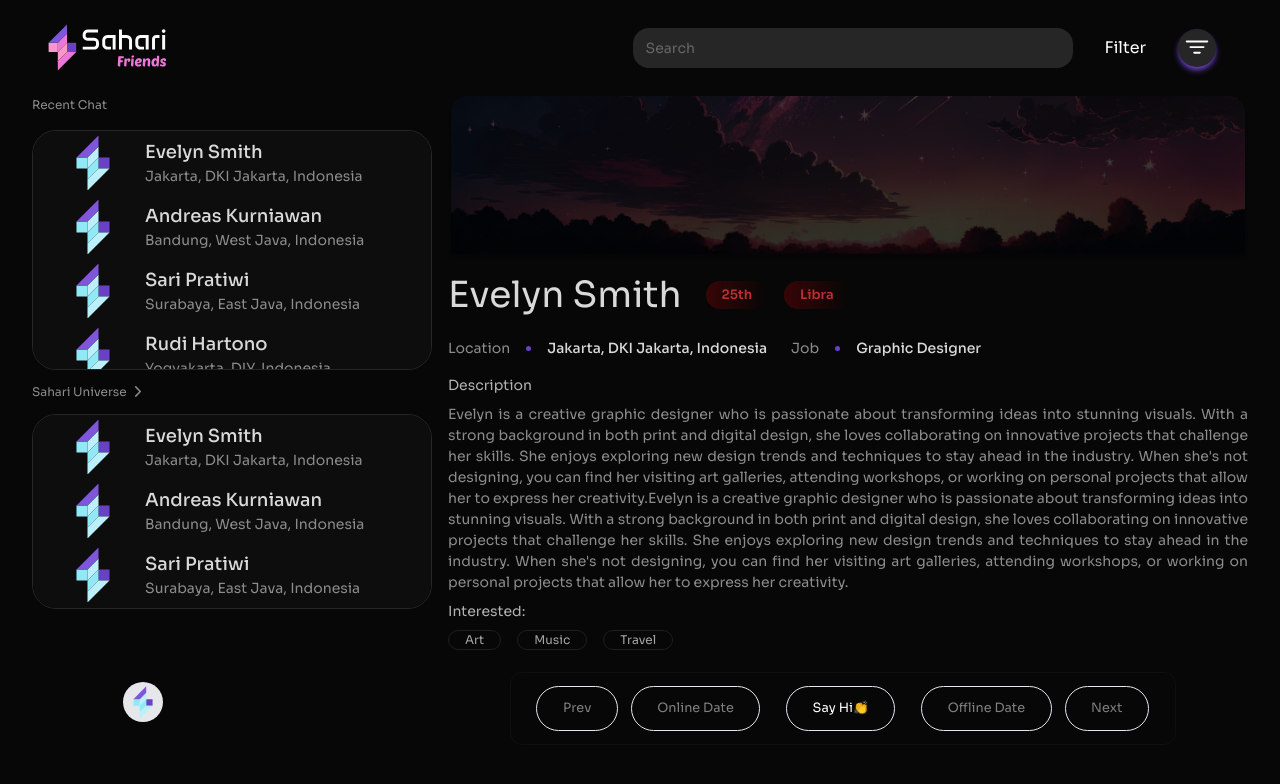
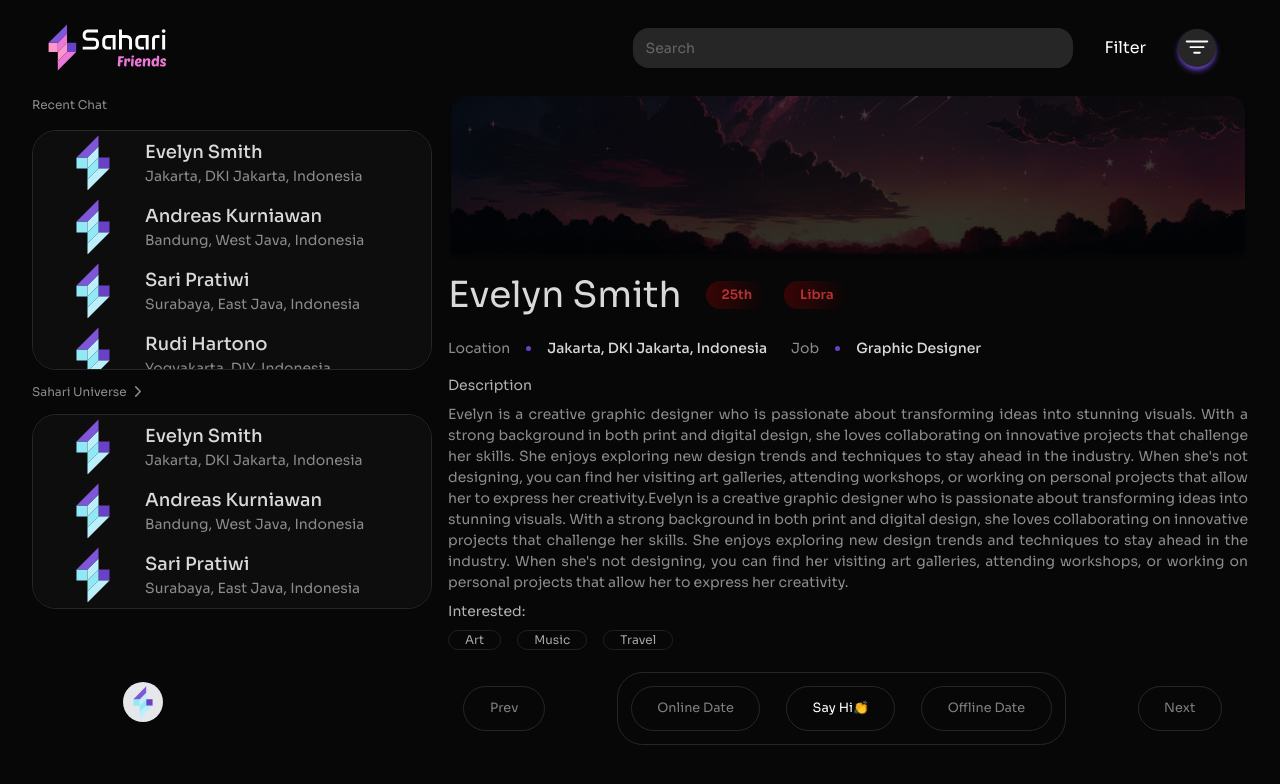
Before and after one commit to PamanAleph/app-sahari, a Next.js app: page /friends in a window 1280 px wide. Shown: the top 784 px of the page. Built offline with nearby package versions, Linux system fonts and the light colour scheme.

Commit message:
"chore: Updated ButtonBar component styles: removed border and px-[2vw] from section, added gap-[4.5rem] to section, and added border-[#262626] to buttons."

```diff
--- a/src/components/friends/ButtonBar.tsx
+++ b/src/components/friends/ButtonBar.tsx
@@ -9,36 +9,36 @@ interface ButtonBarProps {
 
 export default function ButtonBar({ user }: ButtonBarProps) {
   return (
-    <section className="flex items-center justify-between px-[2vw] border border-[#0F0F0F] rounded-xl text-[1.5vw] text-[#808080]">
+    <section className="flex items-center justify-between gap-[4.5rem] rounded-xl text-[1.5vw] text-[#808080]">
       {/* Prev Button */}
-      <button className="border px-[2vw] py-[1.5vh] rounded-[2vw] text-[1vw]">
+      <button className="border px-[2vw] py-[1.5vh] rounded-[2vw] text-[1vw] border-[#262626]">
         <div className="flex">
-          <ArrowLeftIcon color="white"/>
+          <ArrowLeftIcon color="white" />
           <p>Prev</p>
         </div>
       </button>
 
       {/* Links */}
-      <div className="flex space-x-[2vw] rounded-[2vw] p-[1vw]">
+      <div className="flex space-x-[2vw] rounded-[2vw] p-[1vw] border border-[#262626]">
         <Link href={`friends/book/online/${user.id}`}>
-          <button className="border px-[2vw] py-[1.5vh] rounded-[2vw] text-[1vw]">
+          <button className="border px-[2vw] py-[1.5vh] rounded-[2vw] text-[1vw] border-[#262626]">
             Online Date
           </button>
         </Link>
         <Link href={`friends/chat/${user.id}`}>
-          <button className="border px-[2vw] py-[1.5vh] rounded-[2vw] text-white text-[1vw]">
+          <button className="border px-[2vw] py-[1.5vh] rounded-[2vw] text-white text-[1vw] border-[#262626]">
             Say Hi👏
           </button>
         </Link>
         <Link href={`friends/book/offline/${user.id}`}>
-          <button className="border px-[2vw] py-[1.5vh] rounded-[2vw] text-[1vw]">
+          <button className="border px-[2vw] py-[1.5vh] rounded-[2vw] text-[1vw] border-[#262626]">
             Offline Date
           </button>
         </Link>
       </div>
 
       {/* Next Button */}
-      <button className="border px-[2vw] py-[1.5vh] rounded-[2vw] text-[1vw]">
+      <button className="border px-[2vw] py-[1.5vh] rounded-[2vw] text-[1vw] border-[#262626]">
         Next
       </button>
     </section>
```
